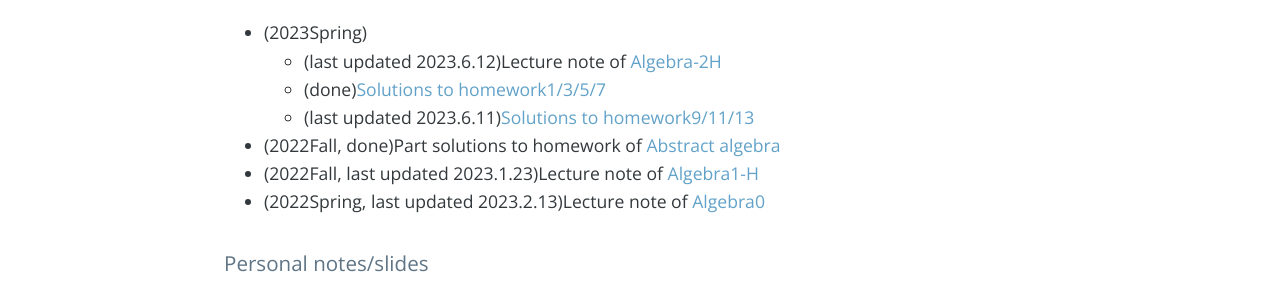
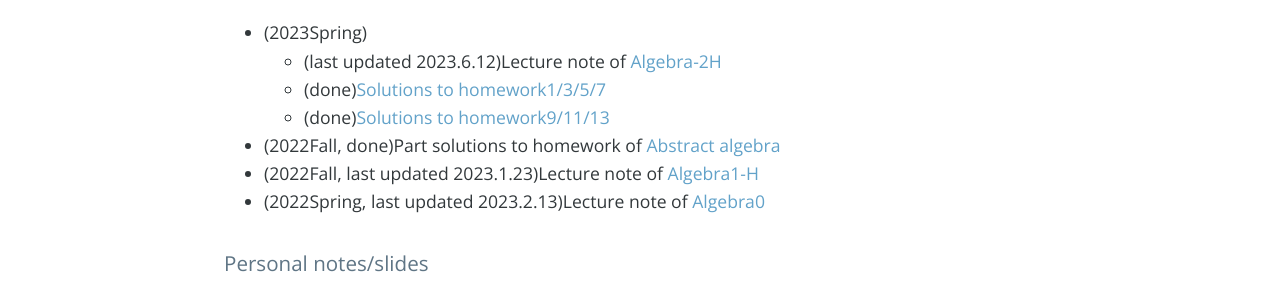
Before and after one commit to bowenl-math/bowenl-math.github.io, a Jekyll site: the page built from index.md, in a window 1280 px wide. Shown: the part 1553-1853 px from the top of the page. Built offline with Jekyll 4.4.1, drawn with Linux system fonts in a browser that asks for light colours; nearby versions of some CDN libraries; our own code applies the rules of GitHub Pages for plain Markdown files; the list of posts is cut into pages by our own code; comment, search, counter and statistics services are not loaded.

Commit message:
Update index.md

```diff
--- a/index.md
+++ b/index.md
@@ -32,7 +32,7 @@ Here are some notes I typed during my study in enhanced program of BICMR in Peki
 * (2023Spring)
    - (last updated 2023.6.12)Lecture note of [Algebra-2H](notes/2023Spring/Algebra2-H.pdf)
    - (done)[Solutions to homework1/3/5/7](notes/2023Spring/Solutions(1_3_5_7).pdf)
-   - (last updated 2023.6.11)[Solutions to homework9/11/13](notes/2023Spring/Solutions(9_11_13).pdf)
+   - (done)[Solutions to homework9/11/13](notes/2023Spring/Solutions(9_11_13).pdf)
 * (2022Fall, done)Part solutions to homework of [Abstract algebra](notes/2022Fall/Sol_to_abstract_algebra.pdf)
 * (2022Fall, last updated 2023.1.23)Lecture note of [Algebra1-H](notes/2022Fall/Algebra1-H.pdf)
 * (2022Spring, last updated 2023.2.13)Lecture note of [Algebra0](notes/2023Spring/Algebra0.pdf)
```
